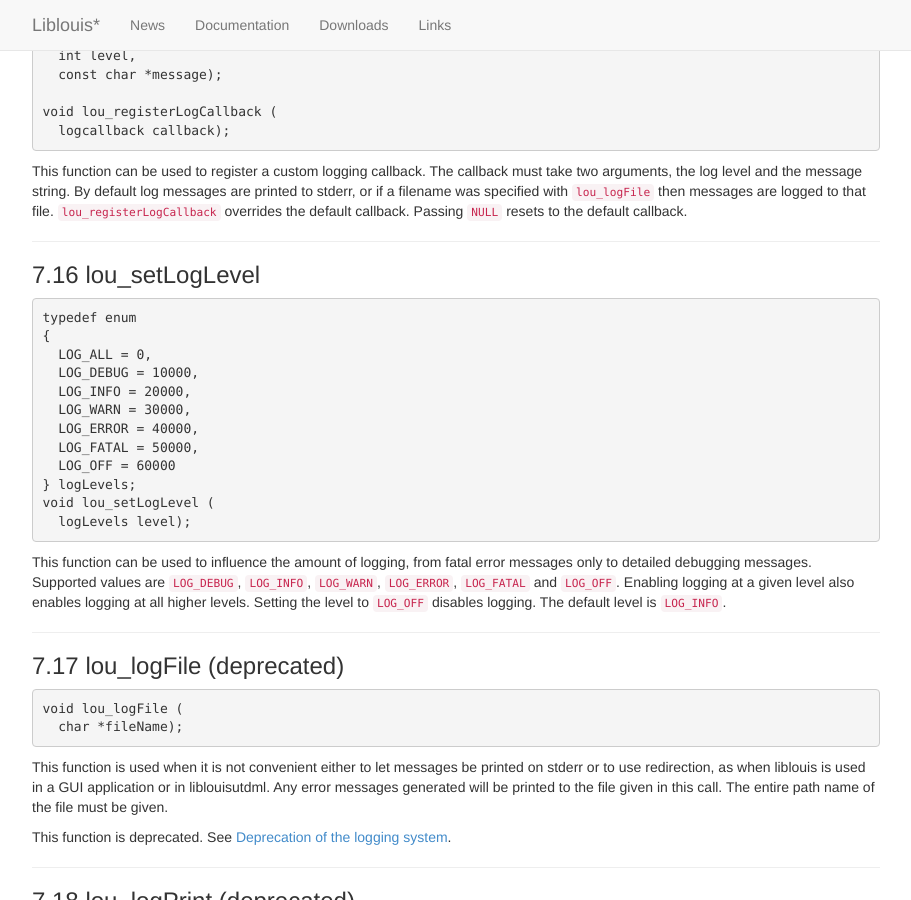
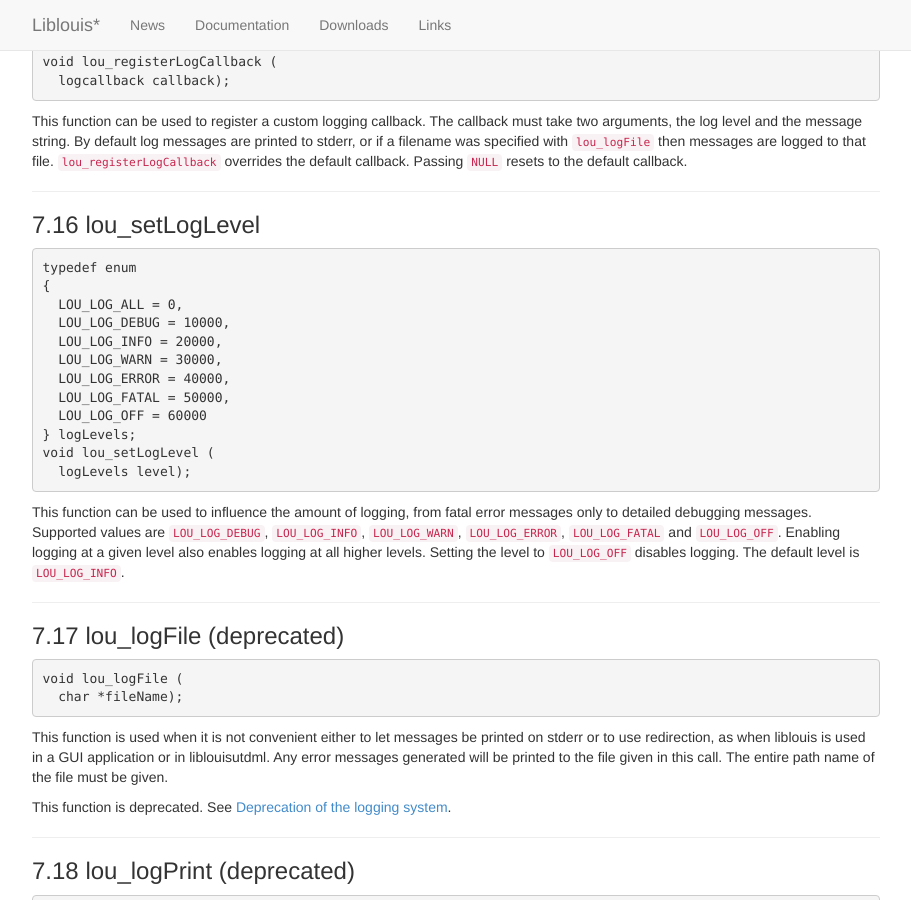
Before and after one commit to liblouis/liblouis.github.io, a Jekyll site: the page built from documentation/liblouis.html, in a window 1280 px wide and 900 px high, scrolled down 41801 px. Shown: the whole window, without its empty margins (38-949 px from the left). Built offline with Jekyll 4.4.1, drawn with Linux system fonts in a browser that asks for light colours; some of the changed text lies outside the part shown.

Commit message:
Updeate online documentation

```diff
--- a/documentation/liblouis.html
+++ b/documentation/liblouis.html
@@ -2105,12 +2106,6 @@ which can include other files, etc. For an example, see what files are
 included by the entry include <samp>en-us-g1.ctb</samp> in the table
 <samp>en-us-g2.ctb</samp>. If the included file is not in the same directory
 as the main table, use a full path name for filename.
-</p>
-<a name="index-locale"></a>
-<a name="locale-opcode"></a></dd>
-<dt><code>locale characters</code></dt>
-<dd><p>Not implemented, but recognized and ignored for backward
-compatibility.
 </p>
 <a name="index-undefined"></a>
 <a name="undefined-opcode"></a></dd>
@@ -3720,13 +3715,13 @@ callback. Passing <code>NULL</code> resets to the default callback.
 <div class="example">
 <pre class="example">typedef enum
 {
-  LOG_ALL = 0,
-  LOG_DEBUG = 10000,
-  LOG_INFO = 20000,
-  LOG_WARN = 30000,
-  LOG_ERROR = 40000,
-  LOG_FATAL = 50000,
-  LOG_OFF = 60000
+  LOU_LOG_ALL = 0,
+  LOU_LOG_DEBUG = 10000,
+  LOU_LOG_INFO = 20000,
+  LOU_LOG_WARN = 30000,
+  LOU_LOG_ERROR = 40000,
+  LOU_LOG_FATAL = 50000,
+  LOU_LOG_OFF = 60000
 } logLevels;
 void lou_setLogLevel (
   logLevels level);
@@ -3734,11 +3729,11 @@ void lou_setLogLevel (
 
 <p>This function can be used to influence the amount of logging, from
 fatal error messages only to detailed debugging messages. Supported
-values are <code>LOG_DEBUG</code>, <code>LOG_INFO</code>, <code>LOG_WARN</code>,
-<code>LOG_ERROR</code>, <code>LOG_FATAL</code> and <code>LOG_OFF</code>. Enabling
-logging at a given level also enables logging at all higher
-levels. Setting the level to <code>LOG_OFF</code> disables logging. The
-default level is <code>LOG_INFO</code>.
+values are <code>LOU_LOG_DEBUG</code>, <code>LOU_LOG_INFO</code>,
+<code>LOU_LOG_WARN</code>, <code>LOU_LOG_ERROR</code>, <code>LOU_LOG_FATAL</code> and
+<code>LOU_LOG_OFF</code>. Enabling logging at a given level also enables
+logging at all higher levels. Setting the level to <code>LOU_LOG_OFF</code>
+disables logging. The default level is <code>LOU_LOG_INFO</code>.
 </p>
 <hr>
 <a name="lou_005flogFile"></a>
```
Also changed, not shown: other parts of documentation/liblouis.html (+4 -4 lines).
